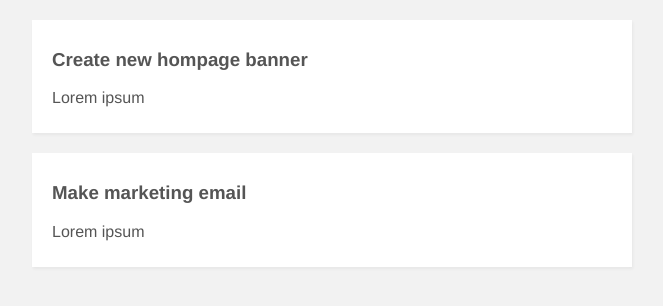
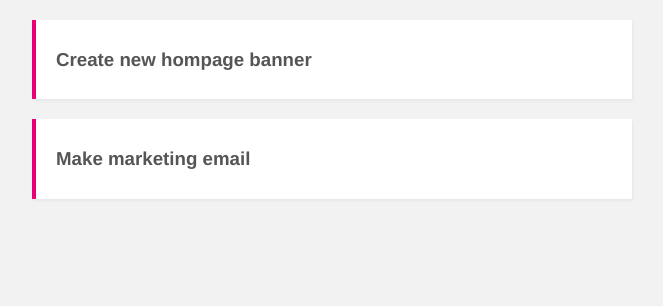
Before and after one commit to NNEUID/project-planner, a Vue app: page / in a window 1280 px wide. Shown: the top 306 px of the page, without its empty margins (308-971 px from the left). Built offline with nearby package versions, Linux system fonts and the light colour scheme; data requests are answered from the project's data file.

Commit message:
add show details challenge

```diff
--- a/src/components/SingleProject.vue
+++ b/src/components/SingleProject.vue
@@ -1,9 +1,9 @@
 <template>
   <div class="project">
-    <div class="actions">
+    <div class="actions" @click="details.show = !details.show">
       <h3>{{ project.title }}</h3>
     </div>
-    <div class="details">
+    <div class="details" v-if="details.show">
       <p>{{ project.details }}</p>
     </div>
   </div>
@@ -12,6 +12,13 @@
 /* eslint-disable */
 export default {
   props: ["project"],
+  data() {
+    return {
+      details: {
+        show: false
+      }
+    }
+  }
 };
 </script>
 <style>
@@ -20,5 +27,6 @@ export default {
   background: white;
   padding: 10px 20px;
   box-shadow: 1px 2px 3px rgba(0, 0, 0, .05);
+  border-left: 4px solid #e90074;
 }
 </style>
```
